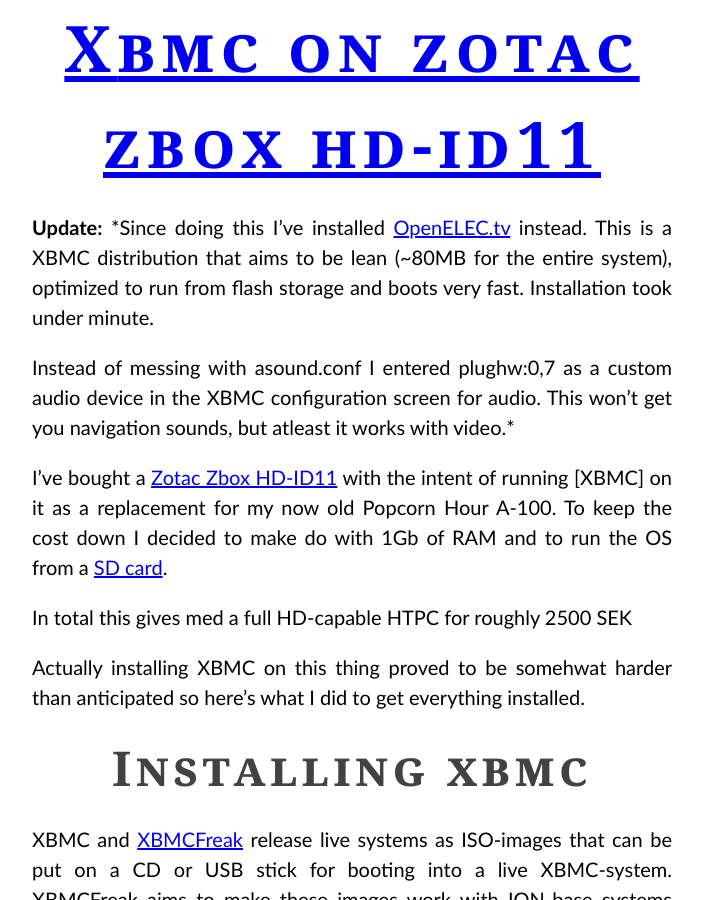
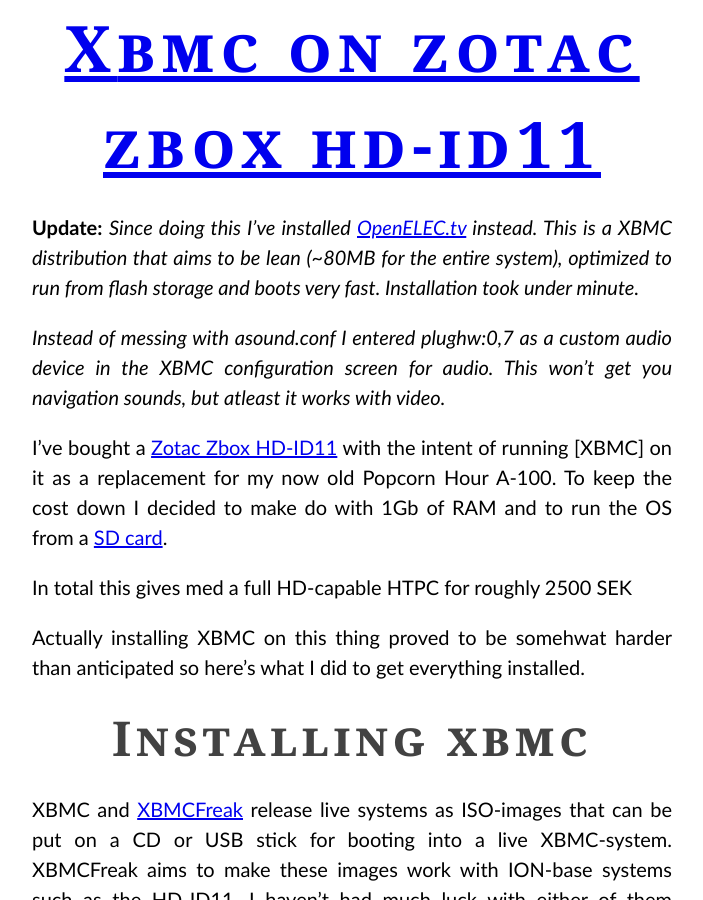
Before and after one commit to JohnNilsson/johnnilsson.github.io, a Jekyll site: the page built from _posts/2010-09-26-xbmc-on-zotac-zbox-hd-id11.markdown, in a window 1280 px wide and 900 px high. Shown: the whole window, without its empty margins (288-991 px from the left). Built offline with Jekyll 4.4.1, drawn with Linux system fonts in a browser that asks for light colours.

Commit message:
Fix italics

```diff
--- a/_posts/2010-09-26-xbmc-on-zotac-zbox-hd-id11.markdown
+++ b/_posts/2010-09-26-xbmc-on-zotac-zbox-hd-id11.markdown
@@ -4,9 +4,9 @@
 tags: howto
 ---
 
-**Update:** *Since doing this I've installed [OpenELEC.tv] instead. This is a XBMC distribution that aims to be lean (~80MB for the entire system), optimized to run from flash storage and boots very fast. Installation took under minute.
+**Update:** *Since doing this I've installed [OpenELEC.tv] instead. This is a XBMC distribution that aims to be lean (~80MB for the entire system), optimized to run from flash storage and boots very fast. Installation took under minute.*
 
-Instead of messing with asound.conf I entered plughw:0,7 as a custom audio device in the XBMC configuration screen for audio. This won't get you navigation sounds, but atleast it works with video.*
+*Instead of messing with asound.conf I entered plughw:0,7 as a custom audio device in the XBMC configuration screen for audio. This won't get you navigation sounds, but atleast it works with video.*
 
 [OpenELEC.tv]:http://openelec.tv/
 
```
